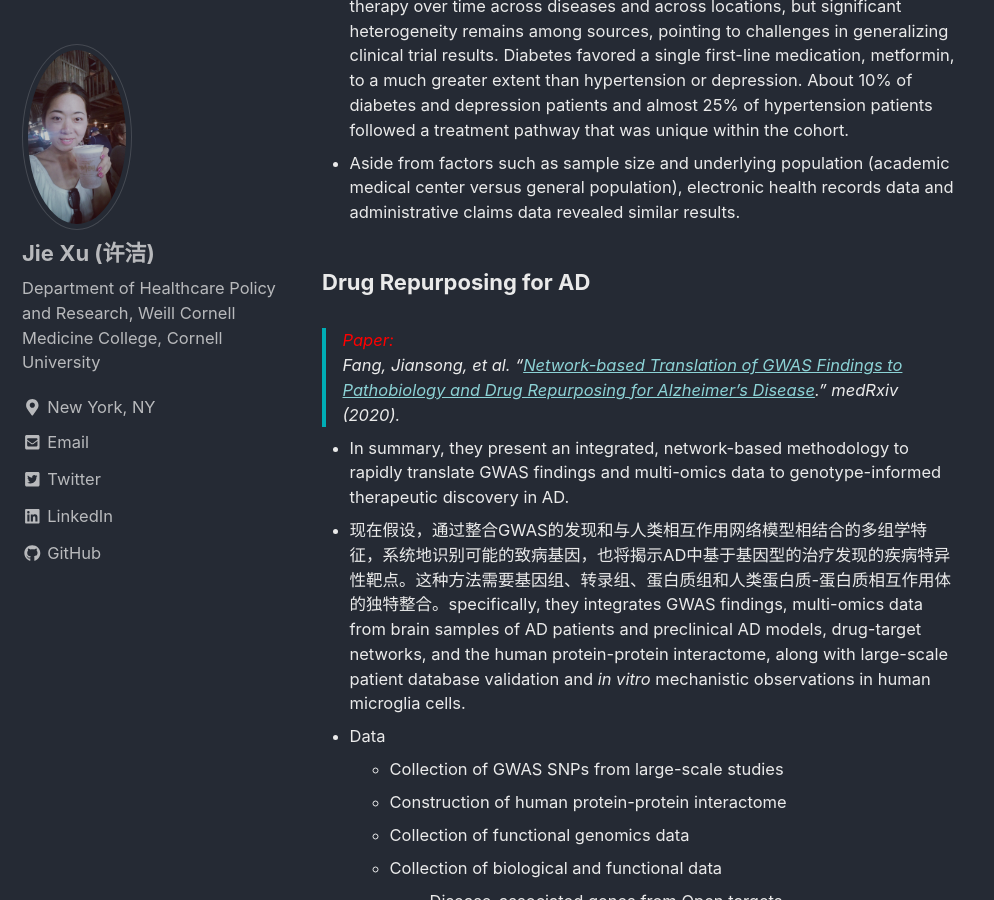
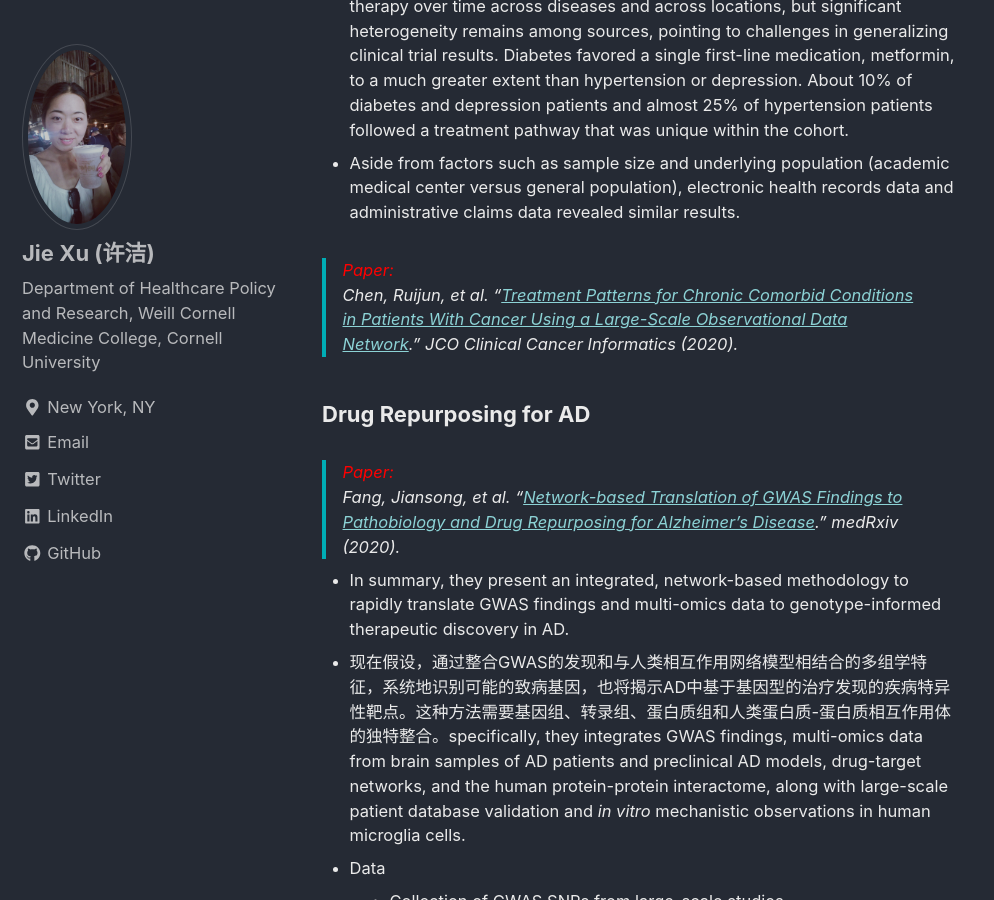
Before and after one commit to jxu1015/jxu1015.github.io, a Jekyll site: the page built from _posts/2020-03-03-AD-Related-Drugs.md, in a window 1280 px wide and 900 px high, scrolled down 696 px. Shown: the whole window, without its empty margins (0-994 px from the left). Built offline with Jekyll 4.4.1, drawn with Linux system fonts in a browser that asks for light colours; nearby versions of some CDN libraries; a script that is not in the unit is left out.

Commit message:
Update 2020-03-03-AD-Related-Drugs.md

```diff
--- a/_posts/2020-03-03-AD-Related-Drugs.md
+++ b/_posts/2020-03-03-AD-Related-Drugs.md
@@ -22,6 +22,13 @@ toc: true
 * The pathways revealed that the world is moving toward more consistent therapy over time across diseases and across locations, but significant heterogeneity remains among sources, pointing to challenges in generalizing clinical trial results. Diabetes favored a single first-line medication, metformin, to a much greater extent than hypertension or depression. About 10% of diabetes and depression patients and almost 25% of hypertension patients followed a treatment pathway that was unique within the cohort.
 * Aside from factors such as sample size and underlying population (academic medical center versus general population), electronic health records data and administrative claims data revealed similar results.
 {: .small}
+
+> <font color='red'>Paper:</font> Chen, Ruijun, et al. "[Treatment Patterns for Chronic Comorbid Conditions in Patients With Cancer Using a Large-Scale Observational Data Network](https://ascopubs.org/doi/pdf/10.1200/CCI.19.00107)." JCO Clinical Cancer Informatics (2020).
+{: .small}
+
+
+
+
 
 ### Drug Repurposing for AD
 
```
